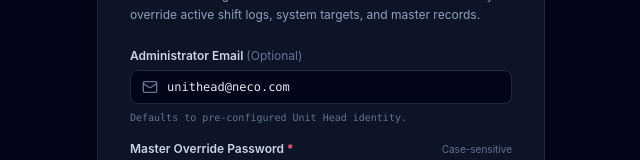
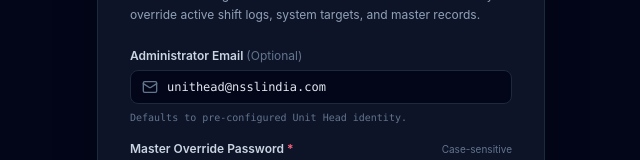
Before and after one commit to paarthjaiswal/NECO_prod_log, a Next.js app: page /unit-head in a window 1280 px wide. Shown: the part 265-425 px from the top of the page, without its empty margins (319-959 px from the left). Built offline with nearby package versions, Linux system fonts and the light colour scheme.

Commit message:
changed default url

```diff
--- a/app/unit-head/page.tsx
+++ b/app/unit-head/page.tsx
@@ -8,7 +8,7 @@ import { loginUnitHead } from "@/actions/authActions";
 
 export default function UnitHeadLoginPage() {
   const router = useRouter();
-  const [email, setEmail] = useState("unithead@neco.com");
+  const [email, setEmail] = useState("unithead@nsslindia.com");
   const [password, setPassword] = useState("");
   const [error, setError] = useState<string | null>(null);
   const [isSubmitting, setIsSubmitting] = useState(false);
@@ -87,7 +87,7 @@ export default function UnitHeadLoginPage() {
                 type="email"
                 value={email}
                 onChange={(e) => setEmail(e.target.value)}
-                placeholder="unithead@neco.com"
+                placeholder="unithead@nsslindia.com"
                 disabled={isSubmitting}
                 className="w-full bg-slate-950 border border-slate-800 rounded-lg pl-9 pr-3 py-2 text-xs text-slate-200 font-mono placeholder:text-slate-600 focus:outline-none focus:border-emerald-500 focus:ring-1 focus:ring-emerald-500 transition-colors disabled:opacity-50"
               />
```
